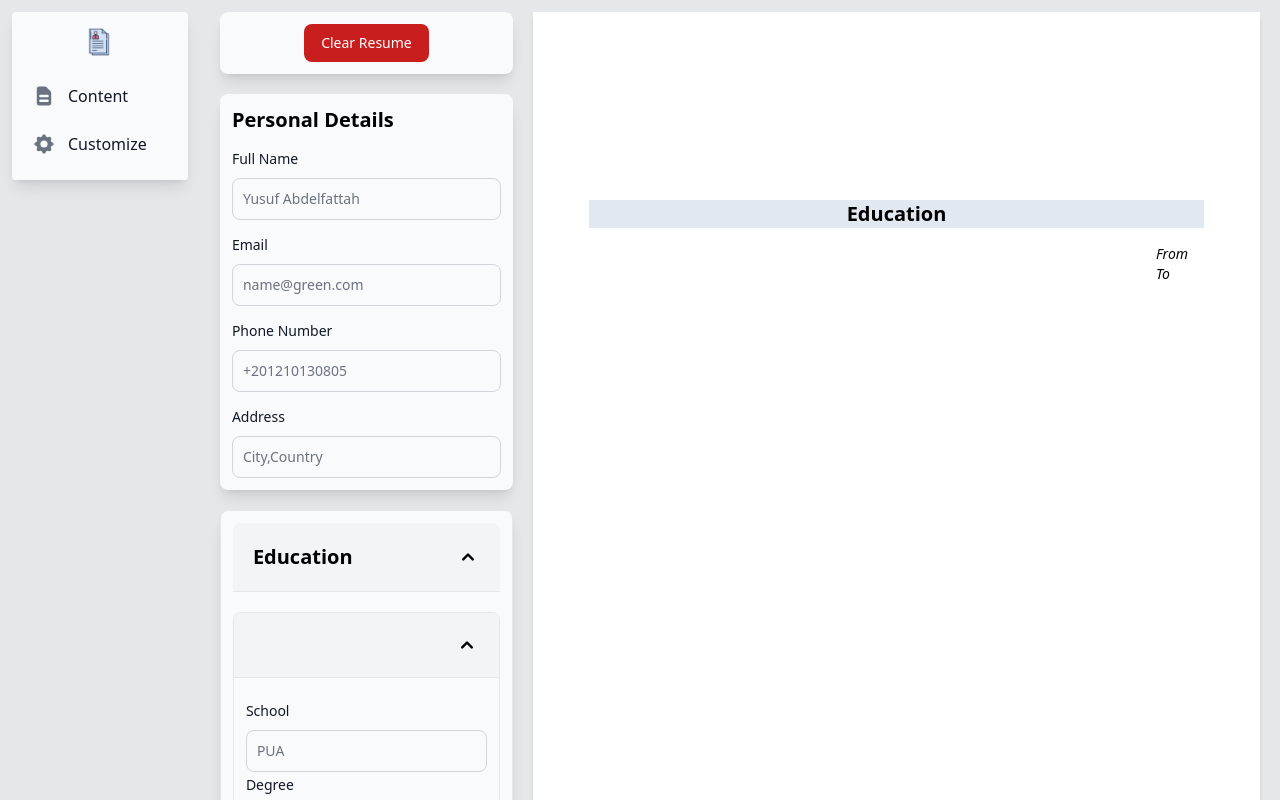
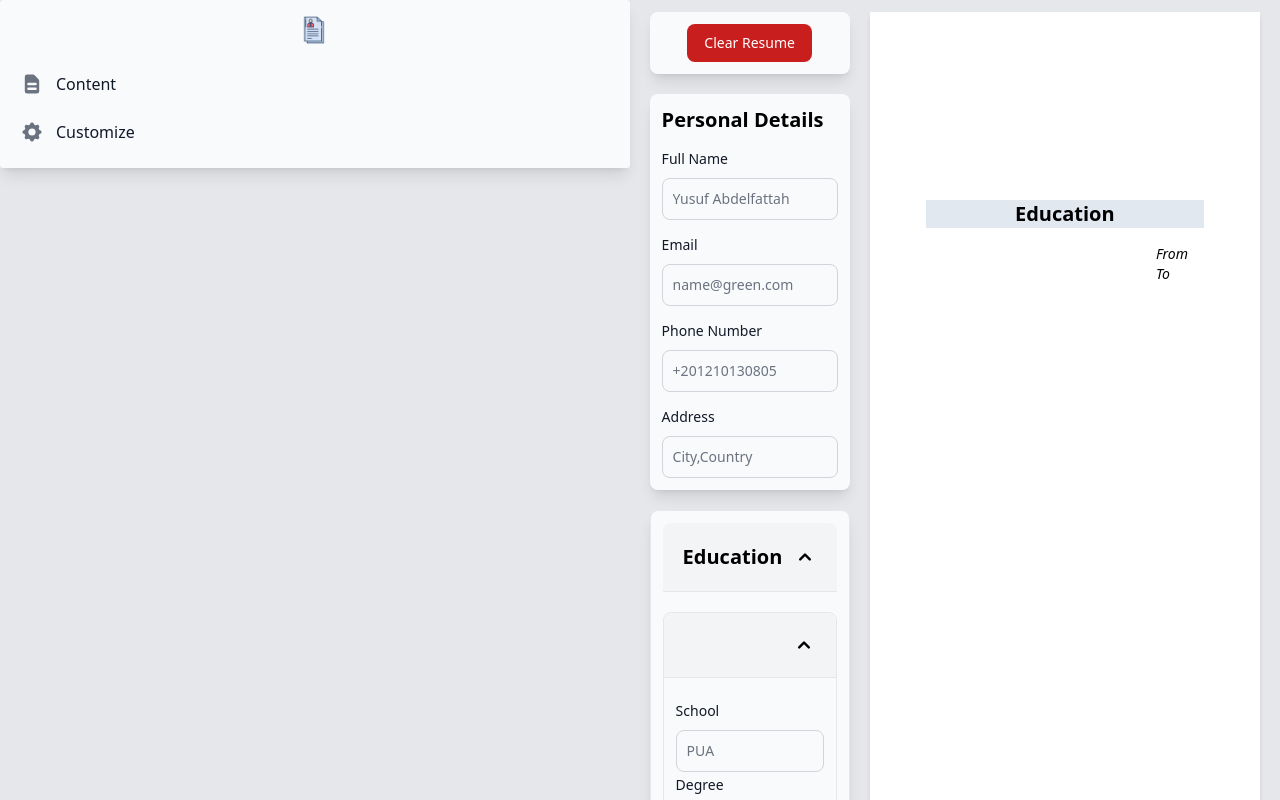
Before and after one commit to YUSUF-SELEIM/React_CV_Builder, a React (Vite) app: page / in a window 1280 px wide. Shown: the top 800 px of the page. Built offline with nearby package versions, Linux system fonts and the light colour scheme.

Commit message:
more mobile friendly

```diff
--- a/src/components/SideBar.jsx
+++ b/src/components/SideBar.jsx
@@ -6,7 +6,7 @@ import { HiDocumentText, HiCog } from "react-icons/hi";
 
 export default function SideBar({ handleTabClick }) {
   return (
-    <Sidebar className="w-full shadow-lg md:w-[15%] md:m-3 ">
+    <Sidebar className="w-full shadow-lg   ">
       <Sidebar.Logo
         href="#"
         img="./src/assets/resume.png"
```
